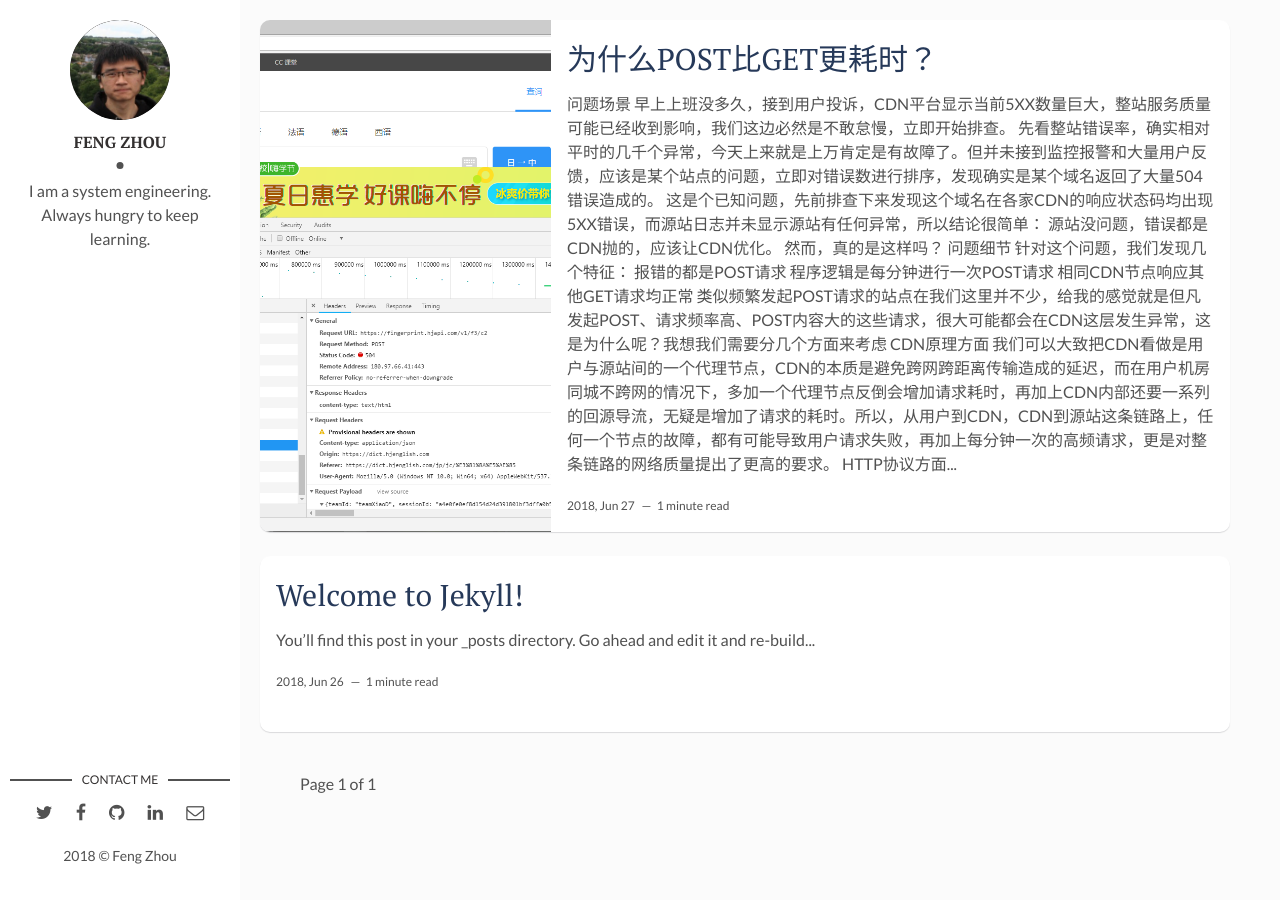
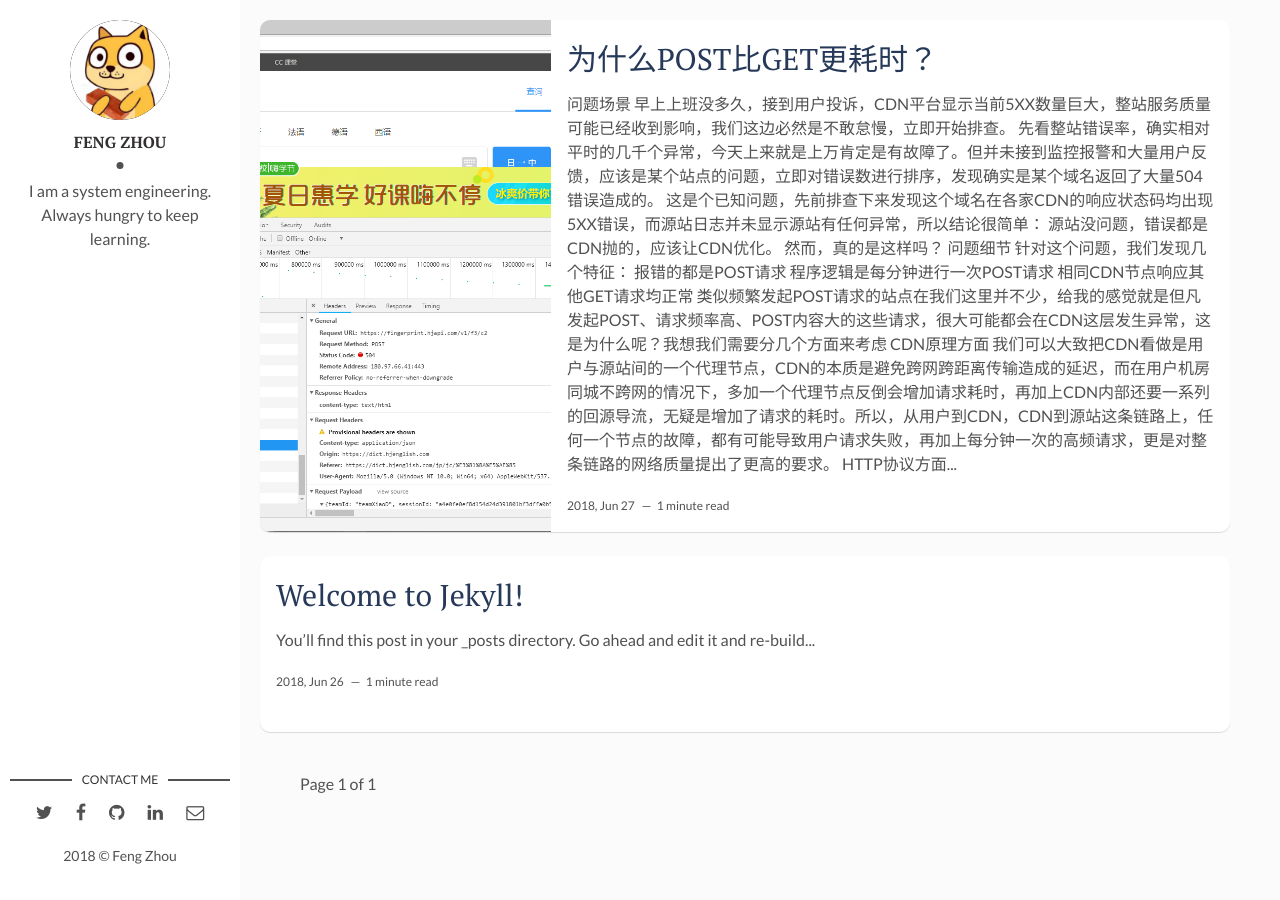
Before and after one commit to zhoufwind/zhoufwind.github.io, a Jekyll site: the page built from index.html, in a window 1280 px wide. Built offline with Jekyll 4.4.1, drawn with Linux system fonts in a browser that asks for light colours; the list of posts is cut into pages by our own code.

Commit message:
Update profile

```diff
--- a/_config.yml
+++ b/_config.yml
@@ -10,7 +10,7 @@ site-twitter: #if your site has a twitter account, enter it here
 
 # Author Settings
 author: Feng Zhou # add your name
-author-img: feng-zhou.jpeg # add your photo
+author-img: IMG_0276.JPG # add your photo
 about-author: I am a system engineering. Always hungry to keep learning. # add description
 social-twitter: zhoufwind # add your Twitter handle
 social-facebook: zhoufwind # add your Facebook handle
```
Also changed, not shown: assets/img/IMG_0276.JPG (added).
